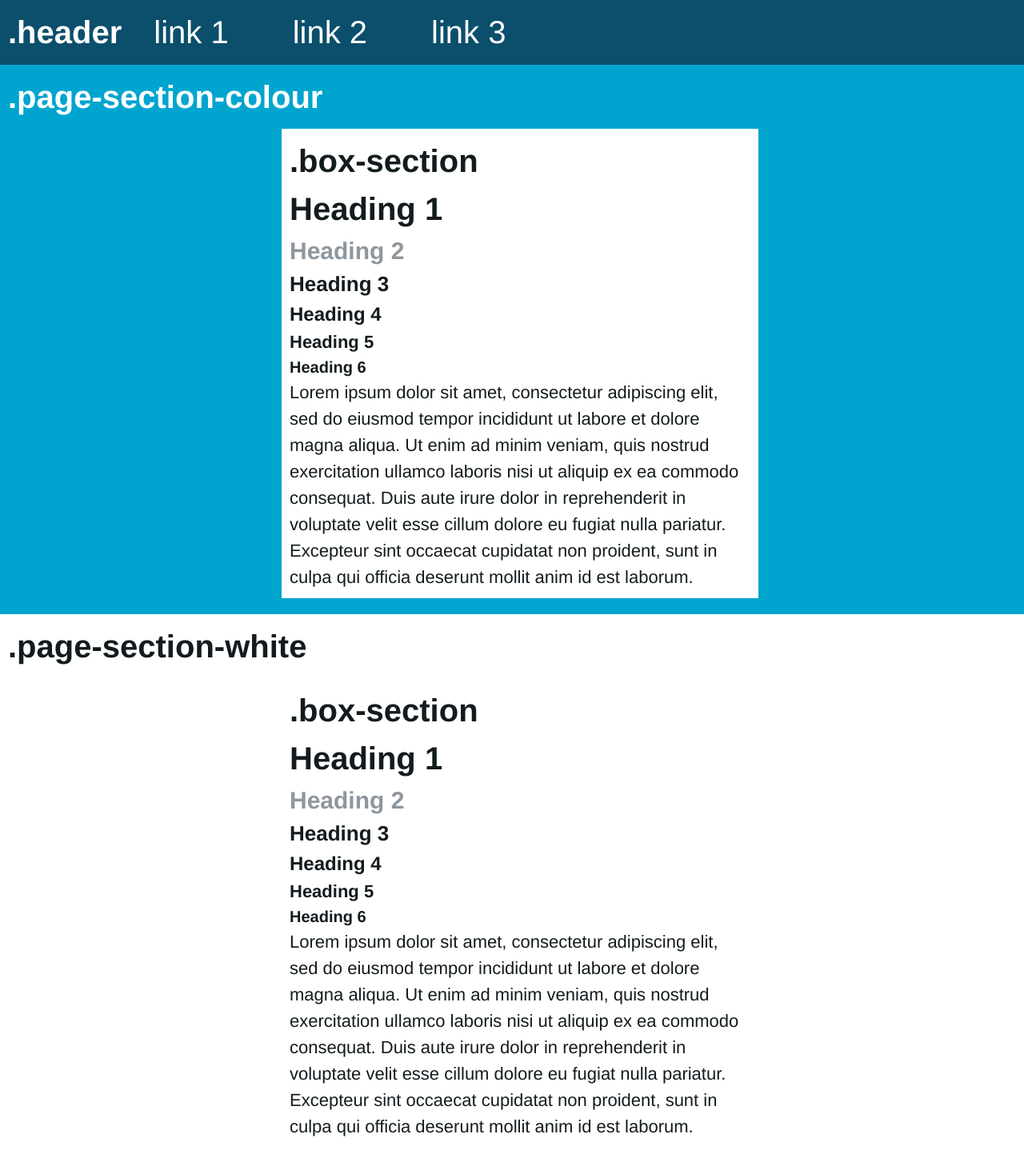
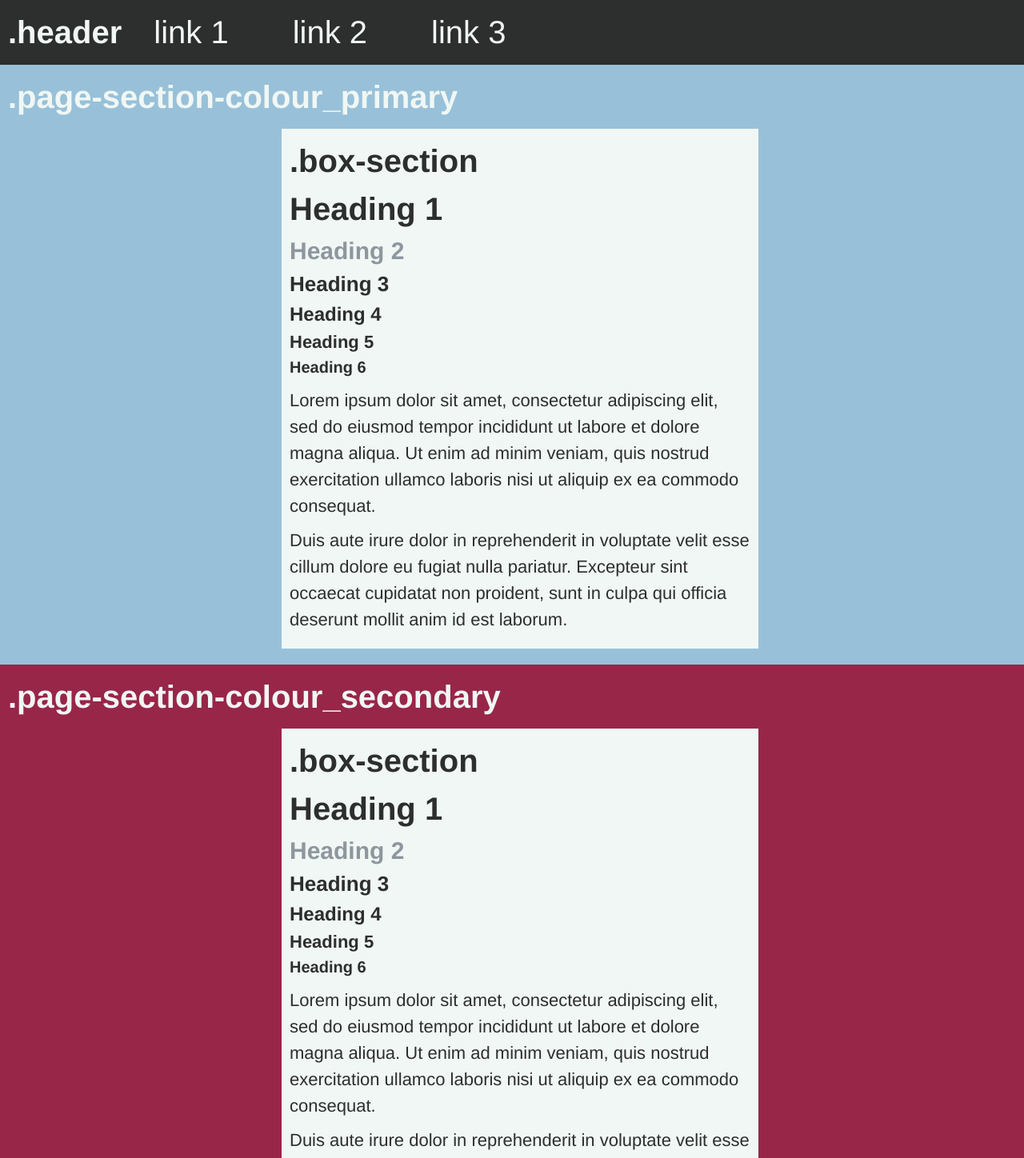
Before and after one commit to hdpuk86/scss-practice, a React app: page / in a window 1280 px wide. Shown: the top 1448 px of the page at 80% size. Built offline with nearby package versions, Linux system fonts and the light colour scheme.

Commit message:
update colours and sections

```diff
--- a/src/App.js
+++ b/src/App.js
@@ -7,8 +7,8 @@ class App extends Component {
       <div className="app-container">
         <Header />
         <section className="main-content">
-          <section className="page-section-colour" >
-            <h1>.page-section-colour</h1>
+          <section className="page-section-colour_primary" >
+            <h1>.page-section-colour_primary</h1>
             <section className="box-section">
               <h1>.box-section</h1>
               <h1>Heading 1</h1>
@@ -17,7 +17,22 @@ class App extends Component {
               <h4>Heading 4</h4>
               <h5>Heading 5</h5>
               <h6>Heading 6</h6>
-              <p>Lorem ipsum dolor sit amet, consectetur adipiscing elit, sed do eiusmod tempor incididunt ut labore et dolore magna aliqua. Ut enim ad minim veniam, quis nostrud exercitation ullamco laboris nisi ut aliquip ex ea commodo consequat. Duis aute irure dolor in reprehenderit in voluptate velit esse cillum dolore eu fugiat nulla pariatur. Excepteur sint occaecat cupidatat non proident, sunt in culpa qui officia deserunt mollit anim id est laborum.</p>
+              <p>Lorem ipsum dolor sit amet, consectetur adipiscing elit, sed do eiusmod tempor incididunt ut labore et dolore magna aliqua. Ut enim ad minim veniam, quis nostrud exercitation ullamco laboris nisi ut aliquip ex ea commodo consequat.</p>
+              <p>Duis aute irure dolor in reprehenderit in voluptate velit esse cillum dolore eu fugiat nulla pariatur. Excepteur sint occaecat cupidatat non proident, sunt in culpa qui officia deserunt mollit anim id est laborum.</p>
+            </section>
+          </section>
+          <section className="page-section-colour_secondary" >
+            <h1>.page-section-colour_secondary</h1>
+            <section className="box-section">
+              <h1>.box-section</h1>
+              <h1>Heading 1</h1>
+              <h2>Heading 2</h2>
+              <h3>Heading 3</h3>
+              <h4>Heading 4</h4>
+              <h5>Heading 5</h5>
+              <h6>Heading 6</h6>
+              <p>Lorem ipsum dolor sit amet, consectetur adipiscing elit, sed do eiusmod tempor incididunt ut labore et dolore magna aliqua. Ut enim ad minim veniam, quis nostrud exercitation ullamco laboris nisi ut aliquip ex ea commodo consequat.</p>
+              <p>Duis aute irure dolor in reprehenderit in voluptate velit esse cillum dolore eu fugiat nulla pariatur. Excepteur sint occaecat cupidatat non proident, sunt in culpa qui officia deserunt mollit anim id est laborum.</p>
             </section>
           </section>
           <section className="page-section-white" >
@@ -30,11 +45,12 @@ class App extends Component {
               <h4>Heading 4</h4>
               <h5>Heading 5</h5>
               <h6>Heading 6</h6>
-              <p>Lorem ipsum dolor sit amet, consectetur adipiscing elit, sed do eiusmod tempor incididunt ut labore et dolore magna aliqua. Ut enim ad minim veniam, quis nostrud exercitation ullamco laboris nisi ut aliquip ex ea commodo consequat. Duis aute irure dolor in reprehenderit in voluptate velit esse cillum dolore eu fugiat nulla pariatur. Excepteur sint occaecat cupidatat non proident, sunt in culpa qui officia deserunt mollit anim id est laborum.</p>
+              <p>Lorem ipsum dolor sit amet, consectetur adipiscing elit, sed do eiusmod tempor incididunt ut labore et dolore magna aliqua. Ut enim ad minim veniam, quis nostrud exercitation ullamco laboris nisi ut aliquip ex ea commodo consequat.</p>
+              <p>Duis aute irure dolor in reprehenderit in voluptate velit esse cillum dolore eu fugiat nulla pariatur. Excepteur sint occaecat cupidatat non proident, sunt in culpa qui officia deserunt mollit anim id est laborum.</p>
             </section>
           </section>
-          <section className="page-section-colour">
-            <h1>.page-section-colour</h1>
+          <section className="page-section-colour_primary">
+            <h1>.page-section-colour_primary</h1>
             <section className="box-section">
               <h1>.box-section</h1>
               <h1>Heading 1</h1>
@@ -43,7 +59,8 @@ class App extends Component {
               <h4>Heading 4</h4>
               <h5>Heading 5</h5>
               <h6>Heading 6</h6>
-              <p>Lorem ipsum dolor sit amet, consectetur adipiscing elit, sed do eiusmod tempor incididunt ut labore et dolore magna aliqua. Ut enim ad minim veniam, quis nostrud exercitation ullamco laboris nisi ut aliquip ex ea commodo consequat. Duis aute irure dolor in reprehenderit in voluptate velit esse cillum dolore eu fugiat nulla pariatur. Excepteur sint occaecat cupidatat non proident, sunt in culpa qui officia deserunt mollit anim id est laborum.</p>
+              <p>Lorem ipsum dolor sit amet, consectetur adipiscing elit, sed do eiusmod tempor incididunt ut labore et dolore magna aliqua. Ut enim ad minim veniam, quis nostrud exercitation ullamco laboris nisi ut aliquip ex ea commodo consequat.</p>
+              <p>Duis aute irure dolor in reprehenderit in voluptate velit esse cillum dolore eu fugiat nulla pariatur. Excepteur sint occaecat cupidatat non proident, sunt in culpa qui officia deserunt mollit anim id est laborum.</p>
             </section>
             <section className="box-section">
               <h1>.box-section</h1>
@@ -53,7 +70,8 @@ class App extends Component {
               <h4>Heading 4</h4>
               <h5>Heading 5</h5>
               <h6>Heading 6</h6>
-              <p>Lorem ipsum dolor sit amet, consectetur adipiscing elit, sed do eiusmod tempor incididunt ut labore et dolore magna aliqua. Ut enim ad minim veniam, quis nostrud exercitation ullamco laboris nisi ut aliquip ex ea commodo consequat. Duis aute irure dolor in reprehenderit in voluptate velit esse cillum dolore eu fugiat nulla pariatur. Excepteur sint occaecat cupidatat non proident, sunt in culpa qui officia deserunt mollit anim id est laborum.</p>
+              <p>Lorem ipsum dolor sit amet, consectetur adipiscing elit, sed do eiusmod tempor incididunt ut labore et dolore magna aliqua. Ut enim ad minim veniam, quis nostrud exercitation ullamco laboris nisi ut aliquip ex ea commodo consequat.</p>
+              <p>Duis aute irure dolor in reprehenderit in voluptate velit esse cillum dolore eu fugiat nulla pariatur. Excepteur sint occaecat cupidatat non proident, sunt in culpa qui officia deserunt mollit anim id est laborum.</p>
             </section>
           </section>
           <section className="page-section-white" >
@@ -66,11 +84,12 @@ class App extends Component {
               <h4>Heading 4</h4>
               <h5>Heading 5</h5>
               <h6>Heading 6</h6>
-              <p>Lorem ipsum dolor sit amet, consectetur adipiscing elit, sed do eiusmod tempor incididunt ut labore et dolore magna aliqua. Ut enim ad minim veniam, quis nostrud exercitation ullamco laboris nisi ut aliquip ex ea commodo consequat. Duis aute irure dolor in reprehenderit in voluptate velit esse cillum dolore eu fugiat nulla pariatur. Excepteur sint occaecat cupidatat non proident, sunt in culpa qui officia deserunt mollit anim id est laborum.</p>
+              <p>Lorem ipsum dolor sit amet, consectetur adipiscing elit, sed do eiusmod tempor incididunt ut labore et dolore magna aliqua. Ut enim ad minim veniam, quis nostrud exercitation ullamco laboris nisi ut aliquip ex ea commodo consequat.</p>
+              <p>Duis aute irure dolor in reprehenderit in voluptate velit esse cillum dolore eu fugiat nulla pariatur. Excepteur sint occaecat cupidatat non proident, sunt in culpa qui officia deserunt mollit anim id est laborum.</p>
             </section>
           </section>
-            <section className="page-section-colour">
-              <h1>.page-section-colour</h1>
+            <section className="page-section-colour_secondary">
+              <h1>.page-section-colour_secondary</h1>
               <section className="box-section-inline-container">
                 <h1>.box-section-inline-container</h1>
                 <section className="box-section-inline">
@@ -81,7 +100,8 @@ class App extends Component {
                   <h4>Heading 4</h4>
                   <h5>Heading 5</h5>
                   <h6>Heading 6</h6>
-                  <p>Lorem ipsum dolor sit amet, consectetur adipiscing elit, sed do eiusmod tempor incididunt ut labore et dolore magna aliqua. Ut enim ad minim veniam, quis nostrud exercitation ullamco laboris nisi ut aliquip ex ea commodo consequat. Duis aute irure dolor in reprehenderit in voluptate velit esse cillum dolore eu fugiat nulla pariatur. Excepteur sint occaecat cupidatat non proident, sunt in culpa qui officia deserunt mollit anim id est laborum.</p>
+                  <p>Lorem ipsum dolor sit amet, consectetur adipiscing elit, sed do eiusmod tempor incididunt ut labore et dolore magna aliqua. Ut enim ad minim veniam, quis nostrud exercitation ullamco laboris nisi ut aliquip ex ea commodo consequat.</p>
+                  <p>Duis aute irure dolor in reprehenderit in voluptate velit esse cillum dolore eu fugiat nulla pariatur. Excepteur sint occaecat cupidatat non proident, sunt in culpa qui officia deserunt mollit anim id est laborum.</p>
                 </section>
               <section className="box-section-inline">
                 <h1>.box-section-inline</h1>
@@ -91,12 +111,13 @@ class App extends Component {
                 <h4>Heading 4</h4>
                 <h5>Heading 5</h5>
                 <h6>Heading 6</h6>
-                <p>Lorem ipsum dolor sit amet, consectetur adipiscing elit, sed do eiusmod tempor incididunt ut labore et dolore magna aliqua. Ut enim ad minim veniam, quis nostrud exercitation ullamco laboris nisi ut aliquip ex ea commodo consequat. Duis aute irure dolor in reprehenderit in voluptate velit esse cillum dolore eu fugiat nulla pariatur. Excepteur sint occaecat cupidatat non proident, sunt in culpa qui officia deserunt mollit anim id est laborum.</p>
+                <p>Lorem ipsum dolor sit amet, consectetur adipiscing elit, sed do eiusmod tempor incididunt ut labore et dolore magna aliqua. Ut enim ad minim veniam, quis nostrud exercitation ullamco laboris nisi ut aliquip ex ea commodo consequat.</p>
+                <p>Duis aute irure dolor in reprehenderit in voluptate velit esse cillum dolore eu fugiat nulla pariatur. Excepteur sint occaecat cupidatat non proident, sunt in culpa qui officia deserunt mollit anim id est laborum.</p>
               </section>
             </section>
           </section>
             <section className="page-section-white">
-              <h1>.page-section-colour</h1>
+              <h1>.page-section-white</h1>
               <section className="box-section-inline-container">
                 <h1>.box-section-inline-container</h1>
                 <section className="box-section-inline">
@@ -107,7 +128,8 @@ class App extends Component {
                   <h4>Heading 4</h4>
                   <h5>Heading 5</h5>
                   <h6>Heading 6</h6>
-                  <p>Lorem ipsum dolor sit amet, consectetur adipiscing elit, sed do eiusmod tempor incididunt ut labore et dolore magna aliqua. Ut enim ad minim veniam, quis nostrud exercitation ullamco laboris nisi ut aliquip ex ea commodo consequat. Duis aute irure dolor in reprehenderit in voluptate velit esse cillum dolore eu fugiat nulla pariatur. Excepteur sint occaecat cupidatat non proident, sunt in culpa qui officia deserunt mollit anim id est laborum.</p>
+                  <p>Lorem ipsum dolor sit amet, consectetur adipiscing elit, sed do eiusmod tempor incididunt ut labore et dolore magna aliqua. Ut enim ad minim veniam, quis nostrud exercitation ullamco laboris nisi ut aliquip ex ea commodo consequat.</p>
+                  <p>Duis aute irure dolor in reprehenderit in voluptate velit esse cillum dolore eu fugiat nulla pariatur. Excepteur sint occaecat cupidatat non proident, sunt in culpa qui officia deserunt mollit anim id est laborum.</p>
                 </section>
               <section className="box-section-inline">
                 <h1>.box-section-inline</h1>
@@ -117,7 +139,8 @@ class App extends Component {
                 <h4>Heading 4</h4>
                 <h5>Heading 5</h5>
                 <h6>Heading 6</h6>
-                <p>Lorem ipsum dolor sit amet, consectetur adipiscing elit, sed do eiusmod tempor incididunt ut labore et dolore magna aliqua. Ut enim ad minim veniam, quis nostrud exercitation ullamco laboris nisi ut aliquip ex ea commodo consequat. Duis aute irure dolor in reprehenderit in voluptate velit esse cillum dolore eu fugiat nulla pariatur. Excepteur sint occaecat cupidatat non proident, sunt in culpa qui officia deserunt mollit anim id est laborum.</p>
+                <p>Lorem ipsum dolor sit amet, consectetur adipiscing elit, sed do eiusmod tempor incididunt ut labore et dolore magna aliqua. Ut enim ad minim veniam, quis nostrud exercitation ullamco laboris nisi ut aliquip ex ea commodo consequat.</p>
+                <p>Duis aute irure dolor in reprehenderit in voluptate velit esse cillum dolore eu fugiat nulla pariatur. Excepteur sint occaecat cupidatat non proident, sunt in culpa qui officia deserunt mollit anim id est laborum.</p>
               </section>
               <section className="box-section-inline">
                 <h1>.box-section-inline</h1>
@@ -127,7 +150,8 @@ class App extends Component {
                 <h4>Heading 4</h4>
                 <h5>Heading 5</h5>
                 <h6>Heading 6</h6>
-                <p>Lorem ipsum dolor sit amet, consectetur adipiscing elit, sed do eiusmod tempor incididunt ut labore et dolore magna aliqua. Ut enim ad minim veniam, quis nostrud exercitation ullamco laboris nisi ut aliquip ex ea commodo consequat. Duis aute irure dolor in reprehenderit in voluptate velit esse cillum dolore eu fugiat nulla pariatur. Excepteur sint occaecat cupidatat non proident, sunt in culpa qui officia deserunt mollit anim id est laborum.</p>
+                <p>Lorem ipsum dolor sit amet, consectetur adipiscing elit, sed do eiusmod tempor incididunt ut labore et dolore magna aliqua. Ut enim ad minim veniam, quis nostrud exercitation ullamco laboris nisi ut aliquip ex ea commodo consequat.</p>
+                <p>Duis aute irure dolor in reprehenderit in voluptate velit esse cillum dolore eu fugiat nulla pariatur. Excepteur sint occaecat cupidatat non proident, sunt in culpa qui officia deserunt mollit anim id est laborum.</p>
               </section>
             </section>
           </section>
--- a/src/scss/components/header.scss
+++ b/src/scss/components/header.scss
@@ -1,5 +1,5 @@
 .header {
-  background: $primary-colour;
+  background: $black-colour;
   color: $white-font-colour;
   border-bottom: $header-border;
   padding: $margin;
@@ -7,7 +7,7 @@
   top: 0;
   height: $header-height;
   width: 100%;
-  h1, h2, h3, h4, h5 ,h6, p {
+  h1, h2, h3, h4, h5 ,h6, p, ul, li, a {
     color: $white-font-colour;
   }
   h1 {
--- a/src/scss/global/reset.scss
+++ b/src/scss/global/reset.scss
@@ -4,10 +4,6 @@ body {
   background: $body-bg;
   font-family: $font-family;
   line-height: $line-spacing;
-  h1, h2, h3, h4, h5, h6, p, ul, li {
-    margin: 0;
-    padding: 0;
-  }
 }
 
 .main-content {
--- a/src/scss/global/section.scss
+++ b/src/scss/global/section.scss
@@ -38,6 +38,7 @@
   @extend %box-section;
   display: inline-block;
   margin: $margin;
+  width: 25%;
 }
 
 .box-section-inline-container {
@@ -47,12 +48,16 @@
   text-align: center;
 }
 
-.page-section-white {
+%page-section {
   background: $body-bg;
   padding: $margin;
   width: 100%;
   min-height: 500px;
   max-height: fit-content;
+}
+
+.page-section-white {
+  @extend %page-section;
   .box-section,
   .box-section-inline {
     border: none;
@@ -60,12 +65,8 @@
   }
 }
 
-.page-section-colour {
-  background: $secondary-colour;
-  padding: $margin;
-  width: 100%;
-  min-height: 500px;
-  max-height: fit-content;
+%page-section-colour {
+  @extend %page-section;
   h1, h2, h3, h4, h5, h6, p {
     color: $white-font-colour;
   }
@@ -74,3 +75,12 @@
     @extend %box-section-typ;
   }
 }
+
+.page-section-colour_secondary {
+  @extend %page-section-colour;
+  background: $secondary-colour;
+}
+.page-section-colour_primary {
+  @extend %page-section-colour;
+  background: $primary-colour;
+}
--- a/src/scss/global/typography.scss
+++ b/src/scss/global/typography.scss
@@ -1,36 +1,57 @@
 h1 {
+  margin: 0;
+  padding: 0;
   color: $h1-font-colour;
   font-size: $h1-web-size;
   font-weight: 700;
 }
 h2 {
+  margin: 0;
+  padding: 0;
   color: $h2-font-colour;
   font-size: $h2-web-size;
   font-weight: 600;
 }
 h3 {
+  margin: 0;
+  padding: 0;
   color: $h3-font-colour;
   font-size: $h3-web-size;
   font-weight: 600;
 }
 h4 {
+  margin: 0;
+  padding: 0;
   color: $h4-font-colour;
   font-size: $h4-web-size;
   font-weight: 600;
 }
 h5 {
+  margin: 0;
+  padding: 0;
   color: $h5-font-colour;
   font-size: $h5-web-size;
   font-weight: 600;
 }
 h6 {
+  margin: 0;
+  padding: 0;
   color: $h6-font-colour;
   font-size: $h6-web-size;
   font-weight: 600;
 }
 p {
+  margin: $margin 0;
+  padding: 0;
   color: $p-font-colour;
   font-size: $p-web-size;
   font-weight: 400;
   max-width: 65ch;
 }
+a, ul, li {
+  margin: 0;
+  padding: 0;
+  color: $a-font-colour;
+  font-size: $a-web-size;
+  font-weight: 400;
+}
--- a/src/scss/variables/colour.scss
+++ b/src/scss/variables/colour.scss
@@ -1,10 +1,11 @@
 // main colour palette
-$primary-colour: #0B4F6C;
-$secondary-colour: #00A5CF;
-$black-colour: #131B1E;
-$dark-grey-colour: #5B646B;
+$black-colour: #2D2E2E;
+$dark-grey-colour: #716969;
+$white-colour: #F0F7F4;
 $light-grey-colour: #ccc;
-$white-colour: #fff;
+$primary-colour: #98C1D9;
+$tertiary-colour: #FFFC31;
+$secondary-colour: #982649;
 $yellow-colour: #FFFC31;
 
 // font colours
@@ -20,7 +21,7 @@ $h4-font-colour: $black-font-colour;
 $h5-font-colour: $black-font-colour;
 $h6-font-colour: $black-font-colour;
 $p-font-colour: $black-font-colour;
-$a-font-colour: $contrast-font-colour;
+$a-font-colour: $secondary-colour;
 
 // background colours
 $body-bg: $white-colour;
```
